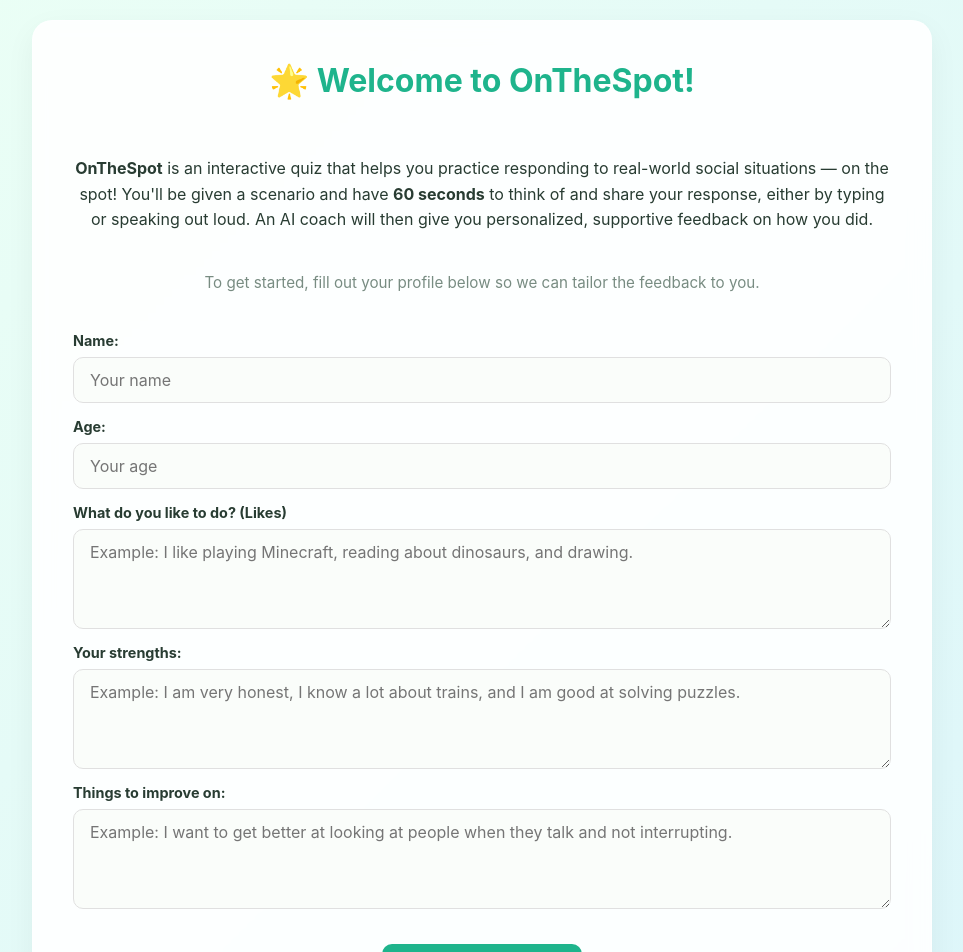
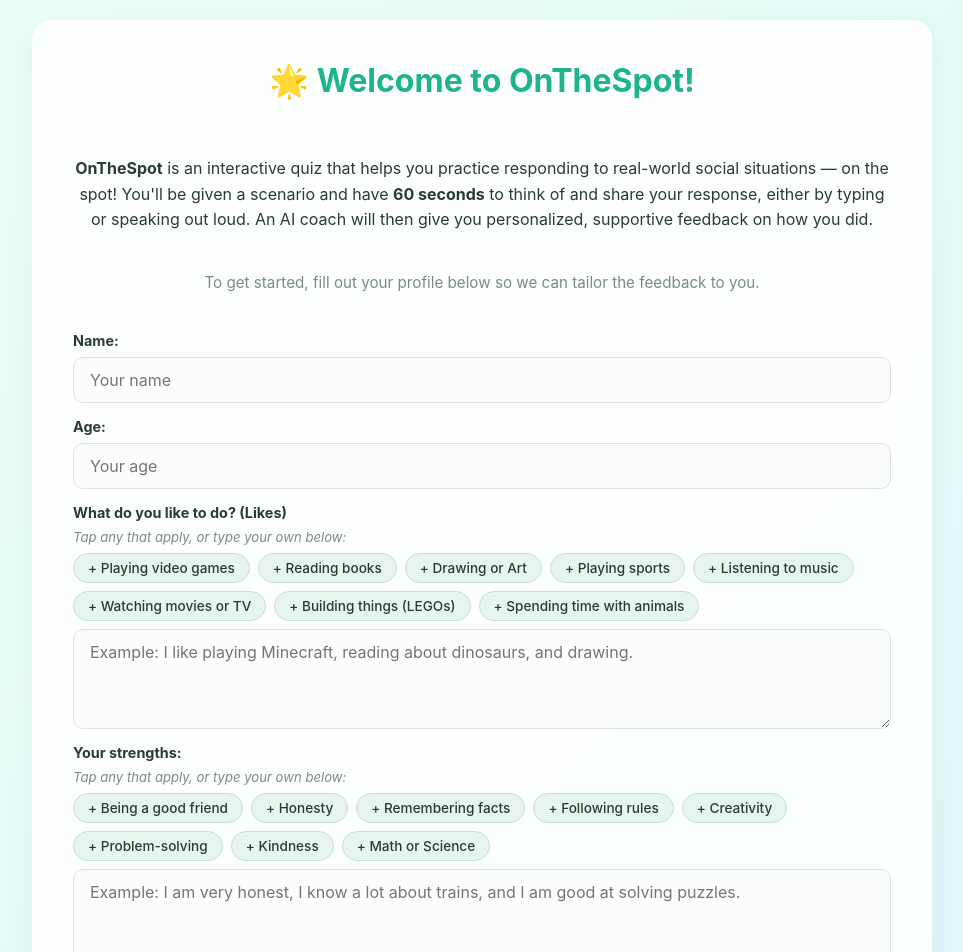
Before and after one commit to winexe0/SpeakUp, a React (Vite) app: page / in a window 1280 px wide. Shown: the top 952 px of the page, without its empty margins (158-1121 px from the left). Built offline with nearby package versions, Linux system fonts and the light colour scheme.

Commit message:
Add ChipSelector component and styles for user profile options

```diff
--- a/src/components/Setup.jsx
+++ b/src/components/Setup.jsx
@@ -1,4 +1,54 @@
 import React, { useState, useEffect } from 'react';
+
+const SUGGESTION_OPTIONS = {
+  likes: [
+    "Playing video games", "Reading books", "Drawing or Art",
+    "Playing sports", "Listening to music", "Watching movies or TV",
+    "Building things (LEGOs)", "Spending time with animals"
+  ],
+  strengths: [
+    "Being a good friend", "Honesty", "Remembering facts",
+    "Following rules", "Creativity", "Problem-solving",
+    "Kindness", "Math or Science"
+  ],
+  improve: [
+    "Starting conversations", "Looking at people when talking",
+    "Sharing things", "Handling frustration", "Taking turns",
+    "Listening without interrupting", "Making new friends"
+  ]
+};
+
+function ChipSelector({ options, value, onChange }) {
+  const selectedItems = value ? value.split(', ').map(s => s.trim()).filter(Boolean) : [];
+
+  const toggleChip = (option) => {
+    if (selectedItems.includes(option)) {
+      const updated = selectedItems.filter(item => item !== option);
+      onChange(updated.join(', '));
+    } else {
+      const updated = [...selectedItems, option];
+      onChange(updated.join(', '));
+    }
+  };
+
+  return (
+    <div className="chip-container">
+      {options.map((option) => {
+        const isSelected = selectedItems.includes(option);
+        return (
+          <button
+            key={option}
+            type="button"
+            className={`chip ${isSelected ? 'chip-selected' : ''}`}
+            onClick={() => toggleChip(option)}
+          >
+            {isSelected ? '✓ ' : '+ '}{option}
+          </button>
+        );
+      })}
+    </div>
+  );
+}
 
 export default function Setup({ onComplete }) {
   const [profile, setProfile] = useState({
@@ -23,6 +73,10 @@ export default function Setup({ onComplete }) {
   const handleChange = (e) => {
     const { name, value } = e.target;
     setProfile(prev => ({ ...prev, [name]: value }));
+  };
+
+  const handleChipChange = (field, value) => {
+    setProfile(prev => ({ ...prev, [field]: value }));
   };
 
   const handleSubmit = (e) => {
@@ -70,6 +124,12 @@ export default function Setup({ onComplete }) {
 
         <div className="form-group">
           <label>What do you like to do? (Likes)</label>
+          <p className="chip-hint">Tap any that apply, or type your own below:</p>
+          <ChipSelector
+            options={SUGGESTION_OPTIONS.likes}
+            value={profile.likes}
+            onChange={(val) => handleChipChange('likes', val)}
+          />
           <textarea
             name="likes"
             value={profile.likes}
@@ -81,6 +141,12 @@ export default function Setup({ onComplete }) {
 
         <div className="form-group">
           <label>Your strengths:</label>
+          <p className="chip-hint">Tap any that apply, or type your own below:</p>
+          <ChipSelector
+            options={SUGGESTION_OPTIONS.strengths}
+            value={profile.strengths}
+            onChange={(val) => handleChipChange('strengths', val)}
+          />
           <textarea
             name="strengths"
             value={profile.strengths}
@@ -92,6 +158,12 @@ export default function Setup({ onComplete }) {
 
         <div className="form-group">
           <label>Things to improve on:</label>
+          <p className="chip-hint">Tap any that apply, or type your own below:</p>
+          <ChipSelector
+            options={SUGGESTION_OPTIONS.improve}
+            value={profile.improve}
+            onChange={(val) => handleChipChange('improve', val)}
+          />
           <textarea
             name="improve"
             value={profile.improve}
--- a/src/index.css
+++ b/src/index.css
@@ -225,3 +225,49 @@ button:disabled {
     opacity: 1;
   }
 }
+
+/* Chip / Tag Selectors */
+.chip-container {
+  display: flex;
+  flex-wrap: wrap;
+  gap: 8px;
+}
+
+.chip {
+  background: #e8f5ef;
+  color: var(--text-color);
+  border: 1.5px solid #c4e0d2;
+  border-radius: 20px;
+  padding: 6px 14px;
+  font-size: 0.85rem;
+  font-weight: 500;
+  cursor: pointer;
+  transition: all 0.2s ease;
+  display: inline-flex;
+  align-items: center;
+  gap: 4px;
+}
+
+.chip:hover {
+  background: #d0f0de;
+  border-color: var(--accent-color);
+  transform: translateY(-1px);
+}
+
+.chip-selected {
+  background: var(--accent-color);
+  color: white;
+  border-color: var(--accent-color);
+}
+
+.chip-selected:hover {
+  background: var(--accent-hover);
+  border-color: var(--accent-hover);
+}
+
+.chip-hint {
+  margin: 0;
+  font-size: 0.82rem;
+  color: #788c82;
+  font-style: italic;
+}
```
